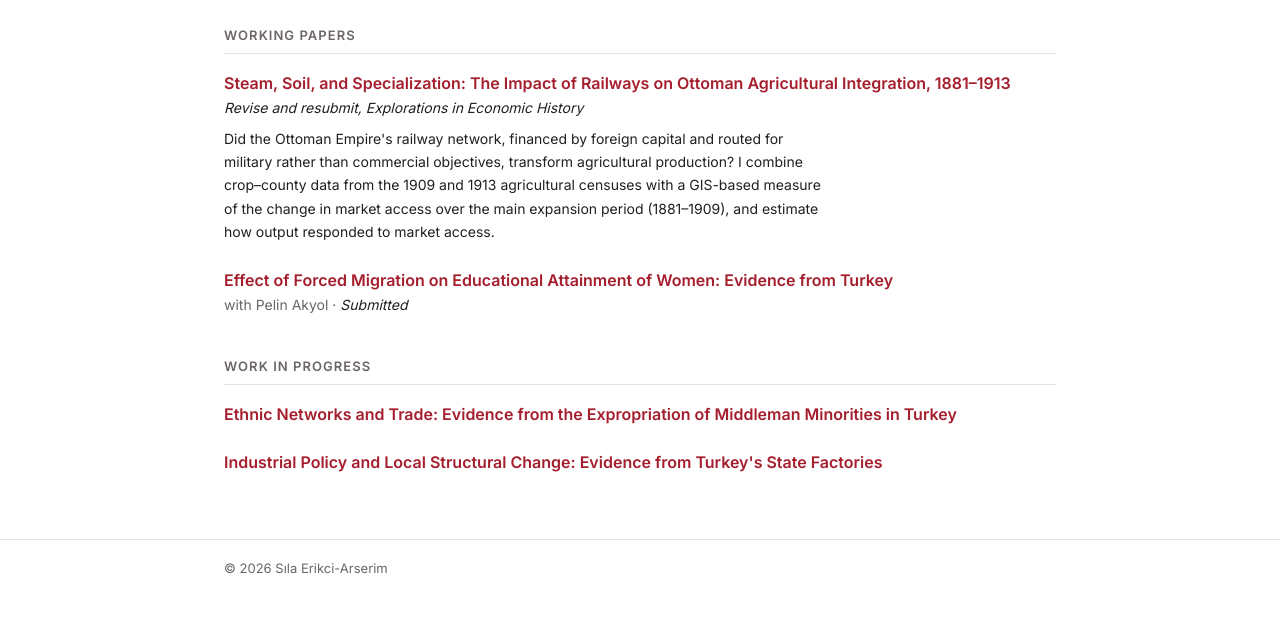
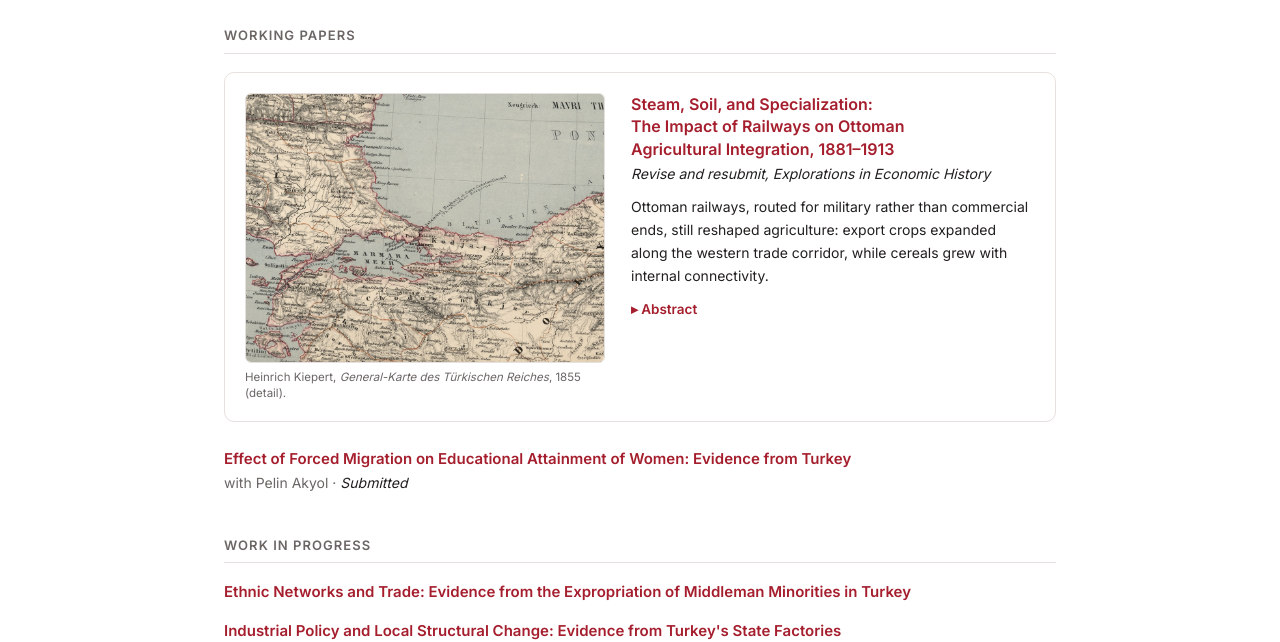
Before and after one commit to silaerikci/silaerikci.github.io, a plain HTML site: page research.html in a window 1280 px wide. Shown: the part 160-802 px from the top of the page. Drawn offline with Linux system fonts and the light colour scheme.

Commit message:
Research page: featured card with Kiepert 1855 map, summary and expandable abstract
Co-Authored-By: Claude Opus 5.5 <noreply@anthropic.com>

```diff
--- a/research.html
+++ b/research.html
@@ -28,24 +28,39 @@
     <div class="wrap">
       <h1 class="page-title">Research</h1>
 
-      <!-- To add a paper: copy one <article class="paper"> ... </article> block and edit it. -->
-
       <h2 class="section-title">Working Papers</h2>
 
-      <article class="paper">
+      <!-- FEATURED CARD: map left, text right, click-to-open abstract -->
+      <article class="paper-card">
+        <figure class="paper-thumb">
+          <a href="images/kiepert_1855_istanbul_large.jpg" target="_blank" rel="noopener">
+            <img src="images/kiepert_1855_istanbul.jpg" alt="Detail of Heinrich Kiepert's 1855 map of the Ottoman Empire showing Istanbul, the Sea of Marmara and Thrace" width="360" height="270">
+          </a>
+          <figcaption>Heinrich Kiepert, <em>General-Karte des Türkischen Reiches</em>, 1855 (detail).</figcaption>
+        </figure>
+        <div class="paper-body">
           <h3 class="paper-title">Steam, Soil, and Specialization: The Impact of Railways on Ottoman Agricultural Integration, 1881&ndash;1913</h3>
           <p class="paper-meta"><em>Revise and resubmit, Explorations in Economic History</em></p>
-        <!-- SUMMARY (draft) -->
-        <p class="paper-summary">Did the Ottoman Empire's railway network, financed by foreign capital and routed for military rather than commercial objectives, transform agricultural production? I combine crop&ndash;county data from the 1909 and 1913 agricultural censuses with a GIS-based measure of the change in market access over the main expansion period <span class="nb">(1881&ndash;1909)</span>, and estimate how output responded to market access.</p>
+          <!-- ONE-SENTENCE SUMMARY (draft) -->
+          <p class="paper-summary">Ottoman railways, routed for military rather than commercial ends, still reshaped agriculture: export crops expanded along the western trade corridor, while cereals grew with internal connectivity.</p>
+          <details class="full-abstract">
+            <summary>Abstract</summary>
+            <p>This paper investigates whether the Ottoman Empire&rsquo;s strategically motivated railway network&mdash;financed by foreign capital and routed for military objectives rather than commercial demand&mdash;transformed agricultural production. Combining crop&ndash;county-level data from the 1909 and 1913 agricultural censuses with a novel GIS-based measure of market access changes during the main expansion period <span class="nb">(1881&ndash;1909)</span>, I estimate the elasticity of output with respect to market access using a Poisson Pseudo-Maximum Likelihood estimator. A 1 percent increase in market access raised agricultural production by approximately 0.12 percent; instrumental variable estimates yield a modestly larger elasticity of 0.17, consistent with strategic routing through less productive regions. Decomposing market access by destination type reveals a dual structure: export-oriented crops&mdash;cotton, tobacco, and opium&mdash;expanded where railways improved access to the empire&rsquo;s western trade corridor, while cereals grew through enhanced internal connectivity and contracted where the empire&rsquo;s European-side connectivity improved. These patterns are consistent with railways serving as a key channel linking the empire&rsquo;s agricultural periphery to westward trade routes, simultaneously facilitating export specialization and domestic market integration.</p>
+          </details>
+        </div>
       </article>
 
+      <!-- PLAIN LIST: to add a paper, copy one <article class="paper"> ... </article> block -->
+      <div class="paper-list">
         <article class="paper">
           <h3 class="paper-title">Effect of Forced Migration on Educational Attainment of Women: Evidence from Turkey</h3>
           <p class="paper-meta">with Pelin Akyol &middot; <em>Submitted</em></p>
         </article>
+      </div>
 
       <h2 class="section-title">Work in Progress</h2>
 
+      <div class="paper-list">
         <article class="paper">
           <h3 class="paper-title">Ethnic Networks and Trade: Evidence from the Expropriation of Middleman Minorities in Turkey</h3>
         </article>
@@ -53,6 +68,7 @@
         <article class="paper">
           <h3 class="paper-title">Industrial Policy and Local Structural Change: Evidence from Turkey's State Factories</h3>
         </article>
+      </div>
 
     </div>
   </main>
--- a/styles.css
+++ b/styles.css
@@ -185,6 +185,74 @@ main { padding: 44px 0 64px; }
   max-width: 68ch;
 }
 
+/* Featured paper card: map on the left, text on the right */
+.paper-card {
+  display: flex;
+  gap: 26px;
+  align-items: flex-start;
+  margin: 0 0 26px;
+  padding: 20px;
+  border: 1px solid var(--rule);
+  border-radius: 10px;
+  background: #fff;
+  transition: box-shadow .2s ease, border-color .2s ease;
+}
+.paper-card:hover {
+  border-color: #d6cfcb;
+  box-shadow: 0 6px 18px rgba(60, 30, 30, .08);
+}
+.paper-thumb {
+  flex: 0 0 360px;
+  display: block;
+  margin: 0;
+}
+.paper-thumb img {
+  display: block;
+  width: 360px;
+  height: auto;
+  border: 1px solid var(--rule);
+  border-radius: 6px;
+}
+.paper-thumb figcaption {
+  margin-top: 6px;
+  color: var(--muted);
+  font-size: 11.5px;
+  line-height: 1.4;
+}
+.paper-card .paper-body { flex: 1; min-width: 0; }
+.paper-card .paper-summary { margin-top: 10px; }
+
+/* Click-to-open full abstract */
+.full-abstract { margin-top: 10px; }
+.full-abstract summary {
+  display: inline-block;
+  color: var(--accent);
+  font-size: 13.5px;
+  font-weight: 600;
+  cursor: pointer;
+  list-style: none;
+}
+.full-abstract summary::-webkit-details-marker { display: none; }
+.full-abstract summary::before { content: "\25B8\00a0"; }
+.full-abstract[open] summary::before { content: "\25BE\00a0"; }
+.full-abstract summary:hover { color: var(--accent-dark); }
+.full-abstract p {
+  margin: 8px 0 0;
+  font-size: 13.5px;
+  line-height: 1.65;
+  max-width: 72ch;
+}
+
+/* Plain list entries (Teti-style) */
+.paper-list .paper { margin-bottom: 18px; }
+.paper-list .paper-title { font-size: 15px; }
+
+@media (max-width: 720px) {
+  .paper-card { flex-direction: column; gap: 16px; padding: 16px; }
+  .paper-thumb { flex-basis: auto; width: 100%; }
+  .paper-thumb img { width: 100%; }
+}
+
 .nb { white-space: nowrap; }
 
 /* ---------- Footer ---------- */
```
Also changed, not shown: images/kiepert_1855_istanbul.jpg (added), images/kiepert_1855_istanbul_large.jpg (added). Lines whose indentation alone changed are shown as unchanged.
